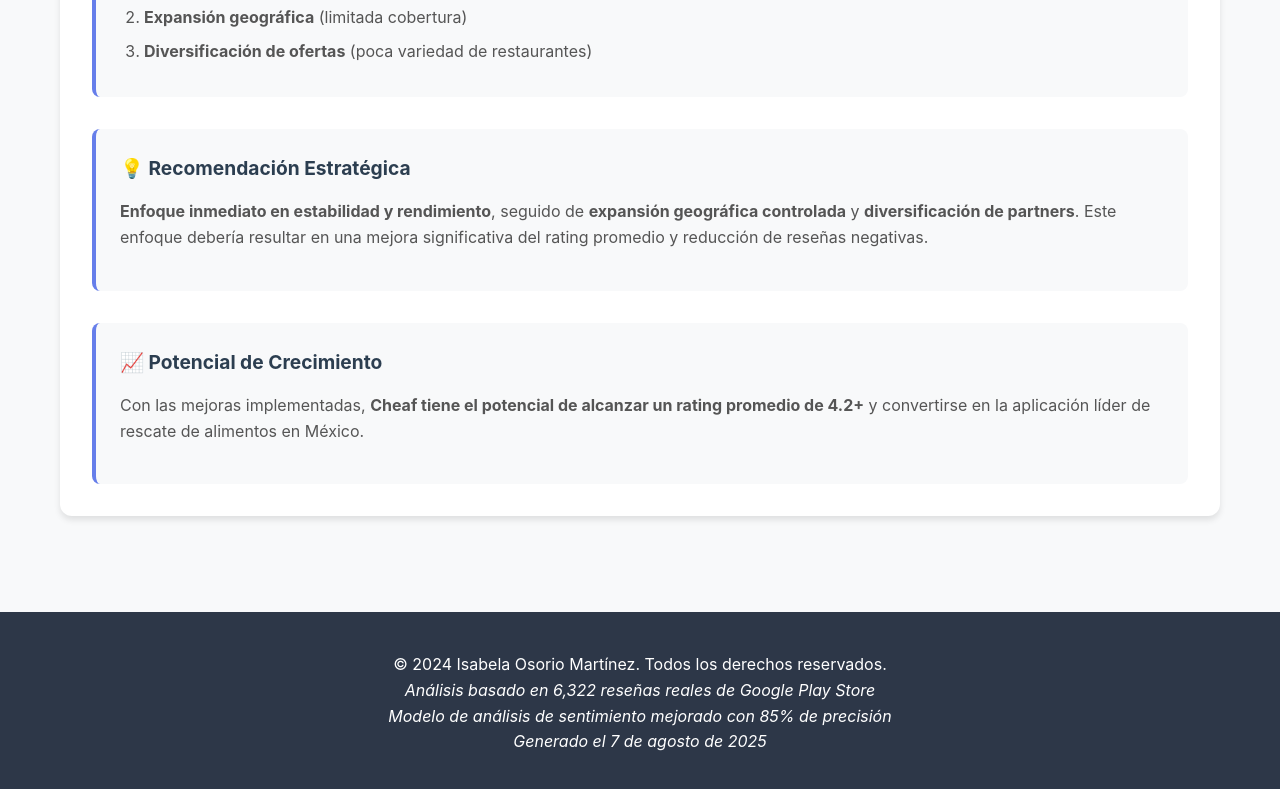
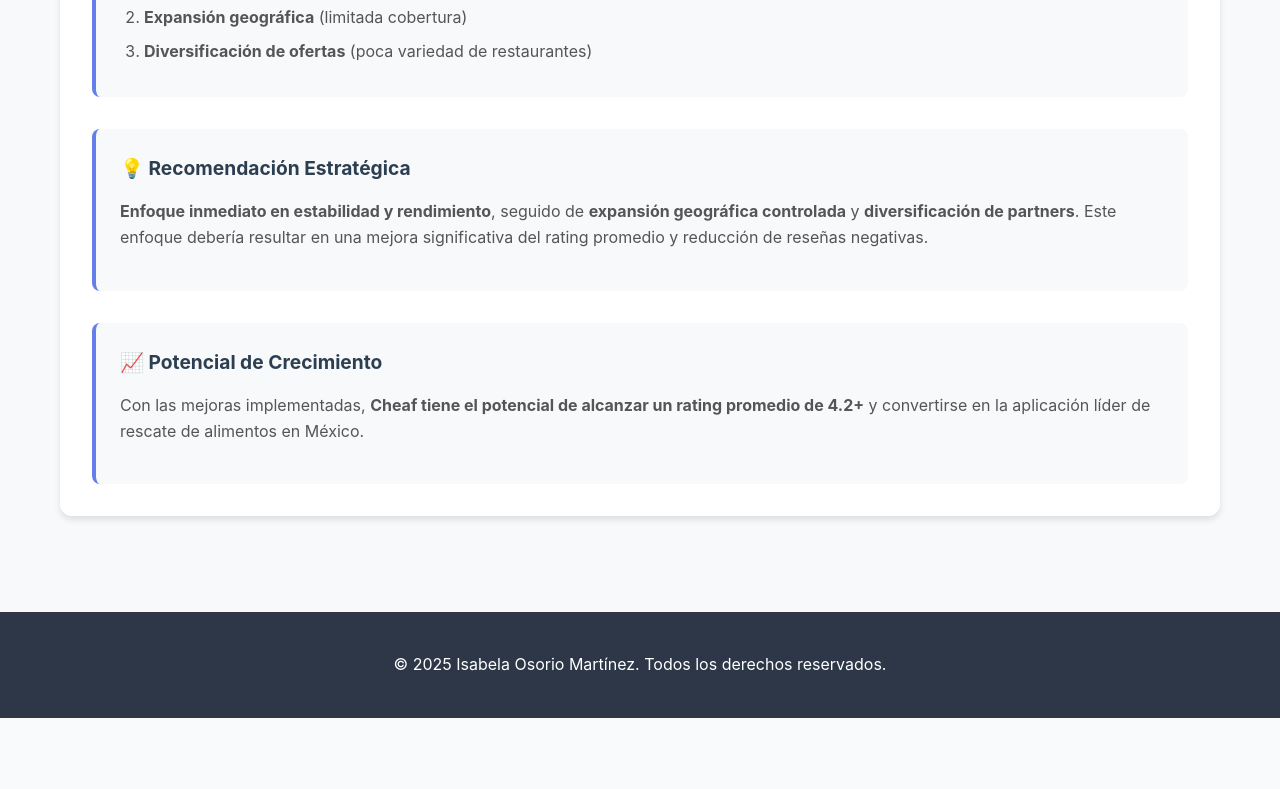
Before and after one commit to isabelaosoriomartinez/propuesta-cheaf, a plain HTML site: page analisis_cheaf.html in a window 1280 px wide. Shown: the part 4594-5383 px from the top of the page. After the commit the page ends 5312 px from the top, so only its background shows below. Drawn offline with Linux system fonts and the light colour scheme.

Commit message:
Edicion del pie de pagina

```diff
--- a/analisis_cheaf.html
+++ b/analisis_cheaf.html
@@ -295,10 +295,7 @@
 
     <footer class="footer">
         <div class="container">
-            <p>&copy; 2024 Isabela Osorio Martínez. Todos los derechos reservados.</p>
-            <p><em>Análisis basado en 6,322 reseñas reales de Google Play Store</em></p>
-            <p><em>Modelo de análisis de sentimiento mejorado con 85% de precisión</em></p>
-            <p><em>Generado el 7 de agosto de 2025</em></p>
+            <p>&copy; 2025 Isabela Osorio Martínez. Todos los derechos reservados.</p>
         </div>
     </footer>
 </body>
```
